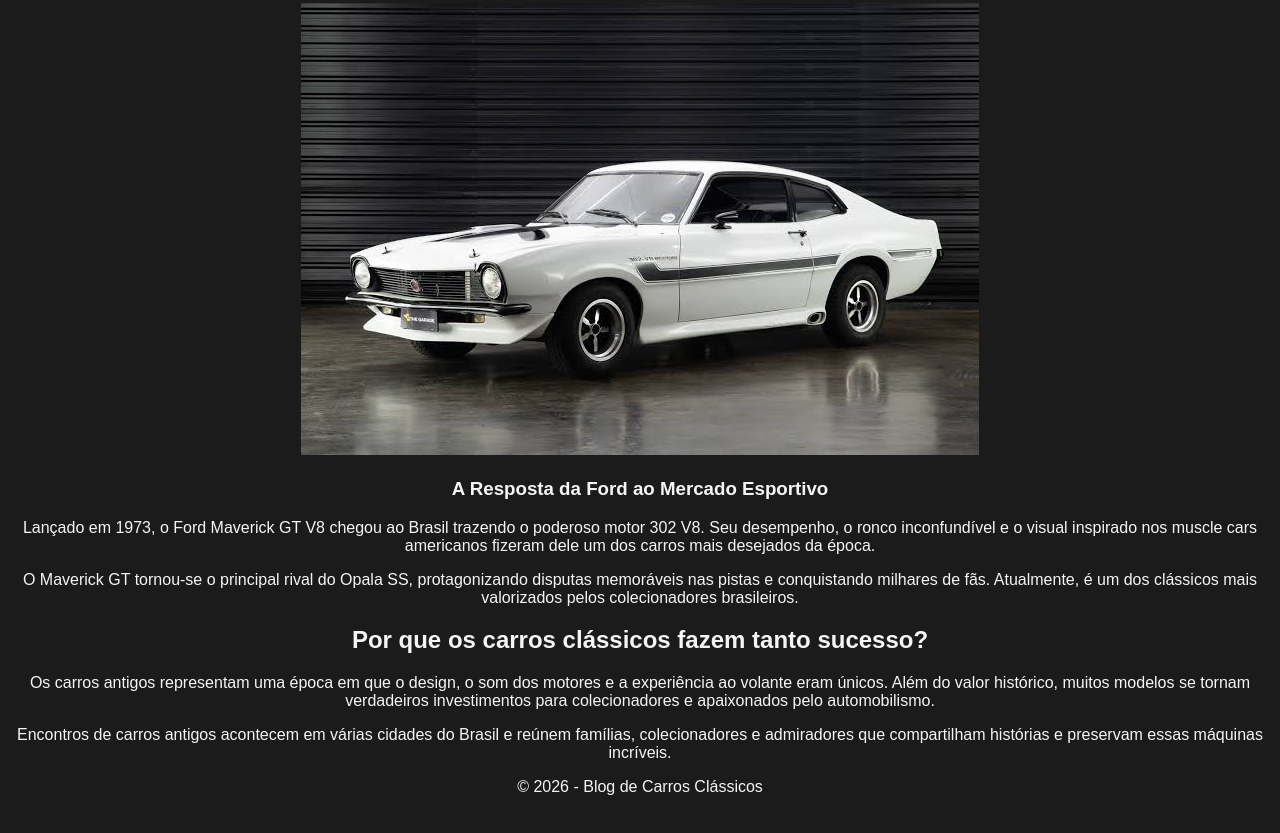
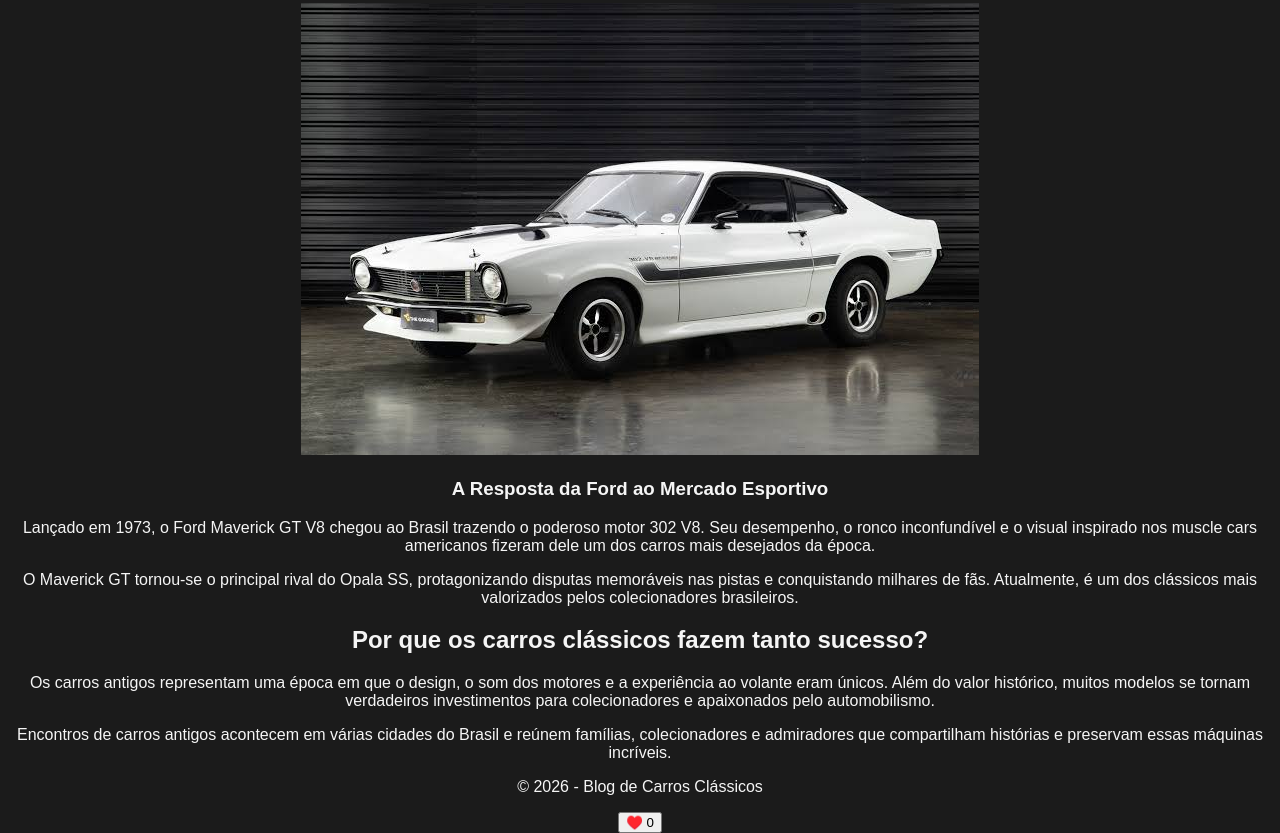
Before and after one commit to jeancostaleal-commits/blog-de-ciclismo, a plain HTML site: page index.html in a window 1280 px wide. Shown: the part 863-1696 px from the top of the page. Before the commit the page ends 1675 px from the top, so only its background shows below. Drawn offline with Linux system fonts and the light colour scheme.

Commit message:
Add button with heart icon and counter to index.html

```diff
--- a/index.html
+++ b/index.html
@@ -97,6 +97,8 @@
     <p>&copy; 2026 - Blog de Carros Clássicos</p>
 </footer>
 
+    <button> ♥️ <span> 0 </span> </button>
+
 <script>
     const botao = document.querySelector("button");
 </script>
```
